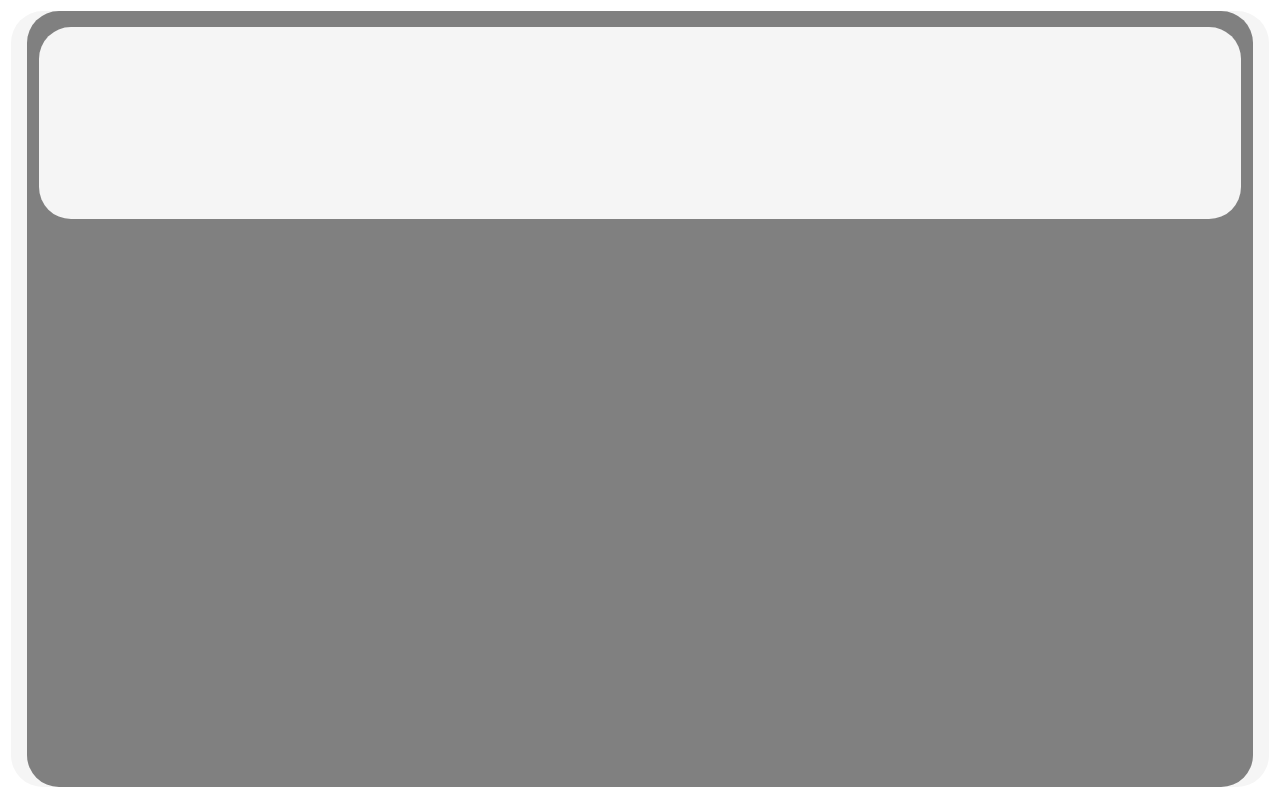
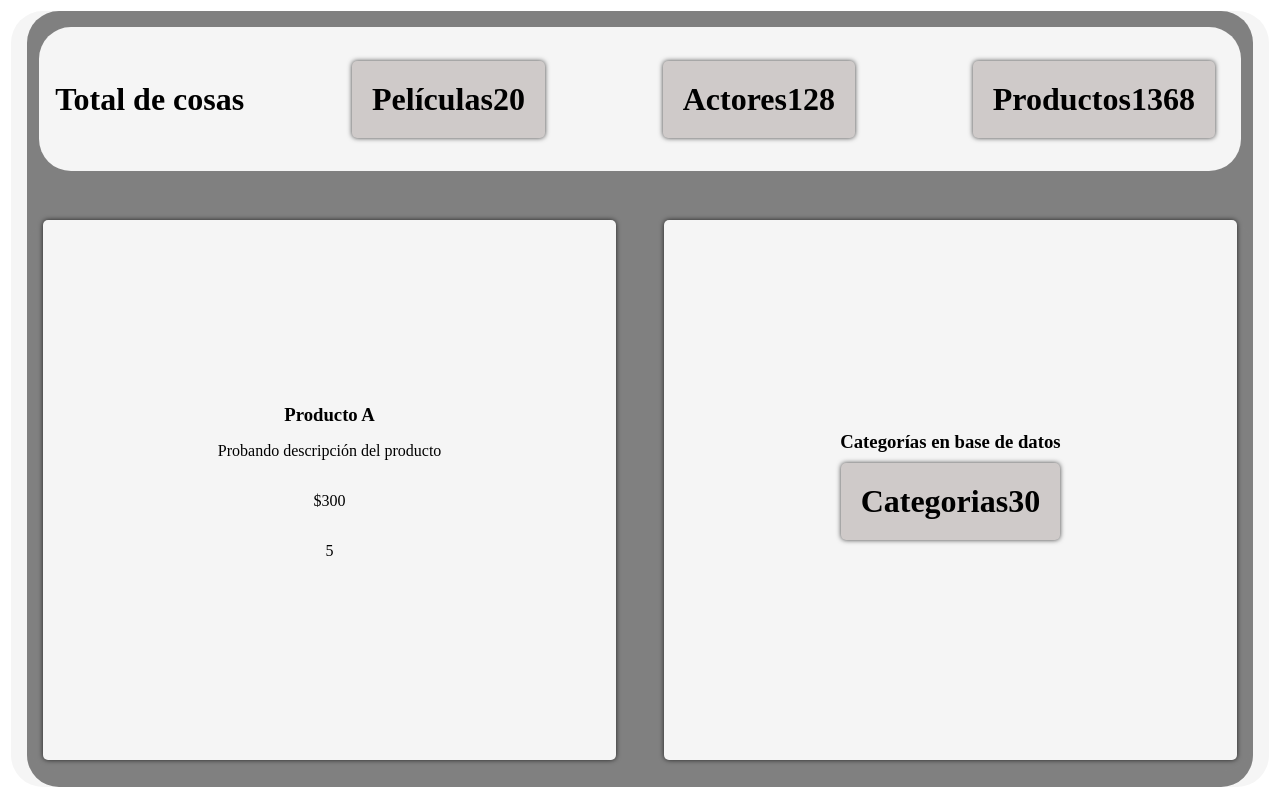
Before and after one commit to TheStealer/Dashboard, a React (Create React App) app: page / in a window 1280 px wide. Built offline with nearby package versions, Linux system fonts and the light colour scheme.

Commit message:
Esqueleto completo para rellenar con APIs

```diff
--- /dev/null
+++ b/src/components/Cards.jsx
@@ -0,0 +1,26 @@
+import React from "react";
+import styled from "styled-components";
+
+function Cards(props) {
+    return (
+        <CardContainer>
+            <h1>{props.titulo}</h1>
+            <h1 className="cantidad">{props.cantidad}</h1>
+        </CardContainer>
+    );
+}
+
+const CardContainer = styled.div`
+    display: flex;
+    flex-direction: row;
+    background-color: #f5f5f5;
+    border-radius: 5px;
+    padding: 20px;
+    margin: 10px;
+    justify-content: space-between;
+    align-items: center;
+    box-shadow: 0px 0px 5px 0px rgba(0,0,0,0.75);
+    background-color: hsl(1, 5%, 80%);
+`;
+
+export default Cards;
--- /dev/null
+++ b/src/components/HeaderContainer.jsx
@@ -0,0 +1,35 @@
+import React from "react";
+import styled from "styled-components";
+import Cards from "./Cards";
+function HeaderContainer(props) {
+  return (
+    <HeaderContainerStyled>
+          <h1>{props.title}</h1>
+          <Cards
+              titulo="Películas"
+              cantidad="20"
+          />
+          <Cards
+              titulo="Actores"
+              cantidad="128"
+          />
+          <Cards
+              titulo="Productos"
+              cantidad="1368"
+          />
+    </HeaderContainerStyled>
+    );
+}
+const HeaderContainerStyled = styled.div`
+        display: flex;
+        flex-direction: rows;
+        justify-content: space-between;
+        align-items: center;
+        padding: 1rem;
+        background-color: #f5f5f5;
+        border-radius: 2rem;
+        gap: 1rem;
+        width: 98%;
+        height: 10rem;
+        `;
+export default HeaderContainer;
--- /dev/null
+++ b/src/components/LeftContainer.jsx
@@ -0,0 +1,29 @@
+import React from "react";
+import styled from "styled-components";
+
+function LeftContainer(props) {
+    return (
+        <Container>
+            <h3>{props.productTitle}</h3>
+            <img src={props.image} alt={props.alternative} />
+            <p>{props.description}</p>
+            <p>{props.price}</p>
+            <p>{props.quantity}</p>
+        </Container>
+  );
+}
+
+const Container = styled.div`
+    display: flex;
+    flex-direction: column;
+    justify-content: center;
+    align-items: center;
+    width: 48%;
+    height: 100%;
+    background-color: #f5f5f5;
+    border-radius: 5px;
+    padding: 10px;
+    margin-bottom: 10px;
+    box-shadow: 0px 0px 5px 0px rgba(0,0,0,0.75);
+`;
+export default LeftContainer;
--- a/src/components/MainContent.jsx
+++ b/src/components/MainContent.jsx
@@ -1,10 +1,22 @@
 import React from "react";
 import styled from "styled-components";
-
+import HeaderContainer from "./HeaderContainer";
+import LeftContainer from "./LeftContainer";
+import RightContainer from "./RightContainer";
 function MainContent() {
     return (
         <MainContent2>
-            <HeaderContainer/>
+            <HeaderContainer
+                title="Total de cosas" />
+            <MainContent3>
+                <LeftContainer
+                    productTitle="Producto A"
+                    description="Probando descripción del producto"
+                    price="$300"
+                    quantity="5"
+                />
+                <RightContainer title="Categorías en base de datos"/>
+            </MainContent3>
         </MainContent2>
     )}
 
@@ -19,16 +31,17 @@ function MainContent() {
   gap: 3rem;
   align-items: center;
 `;
-const HeaderContainer = styled.div`
+const MainContent3 = styled.div`
         display: flex;
-        flex-direction: column;
-        justify-content: space-between;
+        flex-direction: row;
+        width: 100%;
+        height: 100%;
+        margin: 0 1rem;
+        padding: 1rem;
+        background-color: gray;
+        border-radius: 2rem;
+        gap: 3rem;
         align-items: center;
-        padding: 1rem;
-        background-color: #f5f5f5;
-        border-radius: 2rem;
-        gap: 1rem;
-        width: 98%;
-        height: 10rem;
-        `;
+`;
+
 export default MainContent;
--- /dev/null
+++ b/src/components/RightContainer.jsx
@@ -0,0 +1,29 @@
+import React from "react";
+import styled from "styled-components";
+import Cards from "./Cards";
+function RightContainer(props) {
+    return (
+        <Container>
+            <h3>{props.title}</h3>
+            <Cards
+                titulo="Categorias"
+                cantidad="30"
+            />
+        </Container>
+  );
+}
+
+const Container = styled.div`
+    display: flex;
+    flex-direction: column;
+    align-items: center;
+    justify-content: center;
+    width: 48%;
+    height: 100%;
+    background-color: #f5f5f5;
+    border-radius: 5px;
+    padding: 10px;
+    margin-bottom: 10px;
+    box-shadow: 0px 0px 5px 0px rgba(0,0,0,0.75);
+`;
+export default RightContainer;
```
